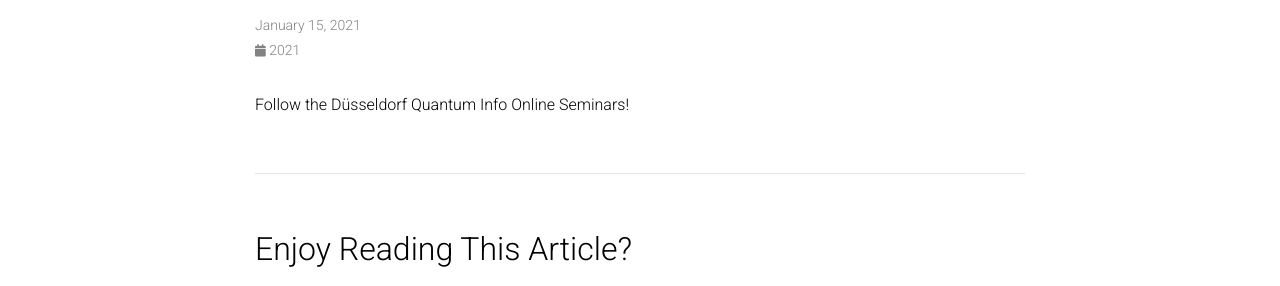
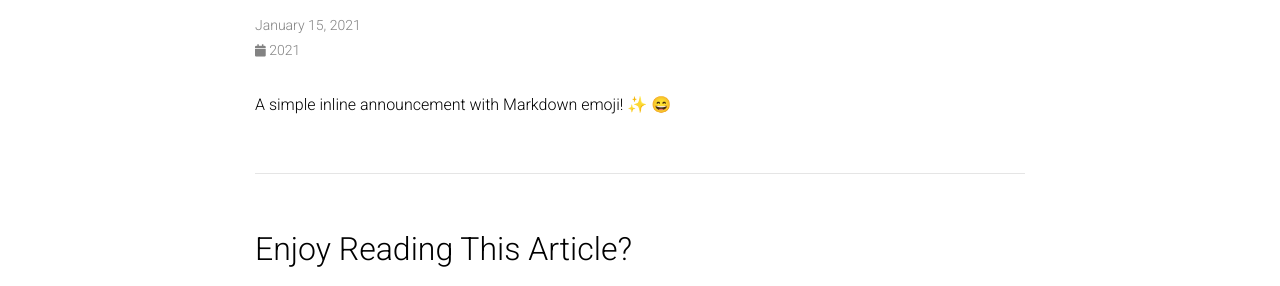
Before and after one commit to glauciamg/glauciamg.github.io, a Jekyll site: the page built from _news/announcement_3.md, in a window 1280 px wide. Shown: the part 146-432 px from the top of the page. Built offline with Jekyll 4.4.1, drawn with Linux system fonts in a browser that asks for light colours; emoji names are drawn with the system emoji font; comment, search, counter and statistics services are not loaded; a style sheet for code colours, icons or effects is not loaded.

Commit message:
Update announcement_3.md

```diff
--- a/_news/announcement_3.md
+++ b/_news/announcement_3.md
@@ -4,4 +4,4 @@ date: 2021-01-15 07:59:00-0400
 inline: true
 ---
 
-Follow the Düsseldorf Quantum Info Online Seminars!
+A simple inline announcement with Markdown emoji! :sparkles: :smile:
```
